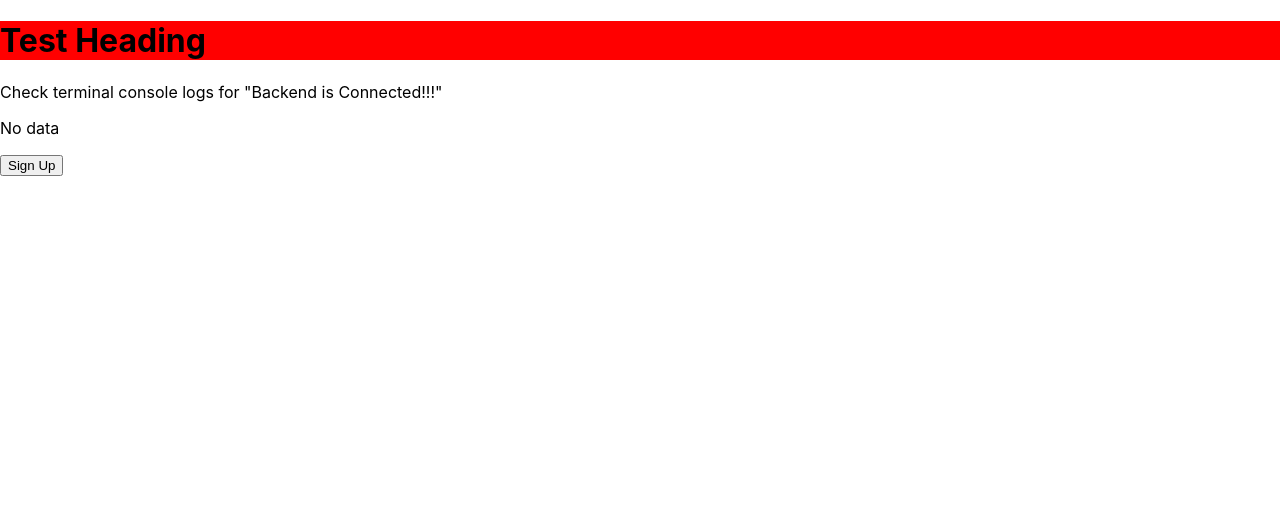
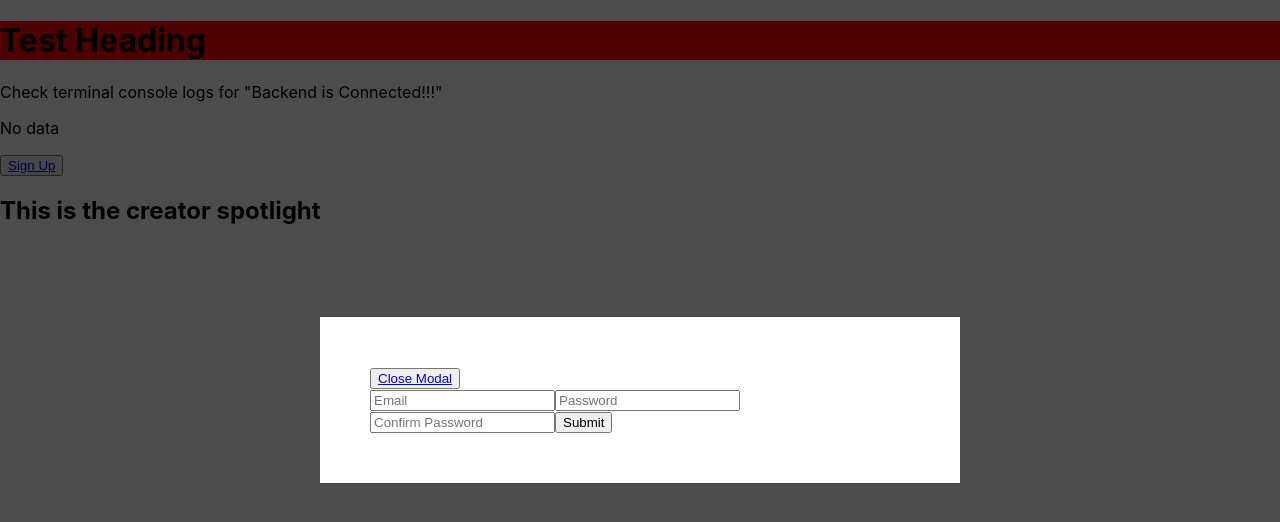
Before and after one commit to NickStull/maker-spotlight, a React (Create React App) app in the folder client/: page /signup in a window 1280 px wide. Shown: the top 522 px of the page. Built offline with nearby package versions, Linux system fonts and the light colour scheme; no server answers.

Commit message:
changing the button function to pass a route

```diff
--- a/client/src/App.js
+++ b/client/src/App.js
@@ -1,16 +1,23 @@
+import { BrowserRouter as Router, Route } from 'react-router-dom';
 import React from 'react';
 import './App.css';
 import SignupButton from './components/SignupButton';
 import Test from "./components/Test"
 import { AuthProvider } from "./utils/contexts/AuthContext"
+import Signup from './components/Signup';
+import Home from './components/Home';
 
 function App() {
   return (
     <>
-      <AuthProvider>
-        <Test />
-        <SignupButton />
-      </AuthProvider>
+      <Router>
+        <AuthProvider>
+          <Test />
+          <SignupButton />
+          <Route exact path='/' component={Home} />
+          <Route path='/signup' component={Signup} />
+        </AuthProvider>
+      </Router>
     </>
   );
 }
--- /dev/null
+++ b/client/src/components/Home/index.js
@@ -0,0 +1,11 @@
+import React from 'react';
+
+const Home = () => {
+  return (
+      <div>
+        <h2>This is the creator spotlight</h2>
+      </div>
+  )
+}
+
+export default Home;
--- a/client/src/components/Signup/index.js
+++ b/client/src/components/Signup/index.js
@@ -1,6 +1,7 @@
-import React, { useRef, useState } from 'react'
-import ReactDom from 'react-dom'
-import { useAuth } from '../../utils/contexts/AuthContext'
+import React, { useRef, useState } from 'react';
+import { Link } from 'react-router-dom';
+import { useAuth } from '../../utils/contexts/AuthContext';
+import Home from '../Home';
 
 const styles = {
   modal: {
@@ -23,7 +24,7 @@ const styles = {
   }
 }
 
-const Signup = ({ open, onClose }) => {
+const Signup = () => {
 
   const emailRef = useRef();
   const passwordRef = useRef();
@@ -50,13 +51,16 @@ const Signup = ({ open, onClose }) => {
     setLoading(false)
   }
 
-  if (!open) return null
-
-  return ReactDom.createPortal(
+  return (
     <>
+      <Home />
       <div style={styles.overlay} />
       <div style={styles.modal}>
-        <button onClick={onClose}>Close Modal</button>
+        <button>
+          <Link to='/'>
+            Close Modal
+          </Link>
+        </button>
         {error && <div>{error}</div>}
         <form className="form" onSubmit={handleSubmit}>
           <input
@@ -87,8 +91,7 @@ const Signup = ({ open, onClose }) => {
             </button>
         </form>
       </div>
-    </>,
-    document.getElementById('portal')
+    </>
   )
 }
 
--- a/client/src/components/SignupButton/index.js
+++ b/client/src/components/SignupButton/index.js
@@ -1,12 +1,15 @@
-import { useState } from 'react'
-import Signup from '../Signup'
+import React from 'react';
+import { Link } from 'react-router-dom';
 
 const SignupButton = () => {
-  const [isOpen, setIsOpen] = useState(false)
+
   return (
       <div>
-        <button onClick={() => setIsOpen(true)}>Sign Up</button>
-        <Signup open={isOpen} onClose={() => setIsOpen(false)}/>
+        <button>
+          <Link to='/signup'>
+            Sign Up
+          </Link>
+        </button>
       </div>
   )
 }
--- a/package.json
+++ b/package.json
@@ -32,6 +32,7 @@
     "axios": "^0.18.0",
     "express": "^4.16.3",
     "if-env": "^1.0.4",
-    "mongoose": "^5.3.16"
+    "mongoose": "^5.3.16",
+    "react-router-dom": "^5.2.0"
   }
 }
```
Also changed, not shown: 1 other file (tests, documents, lock files or other folders).
